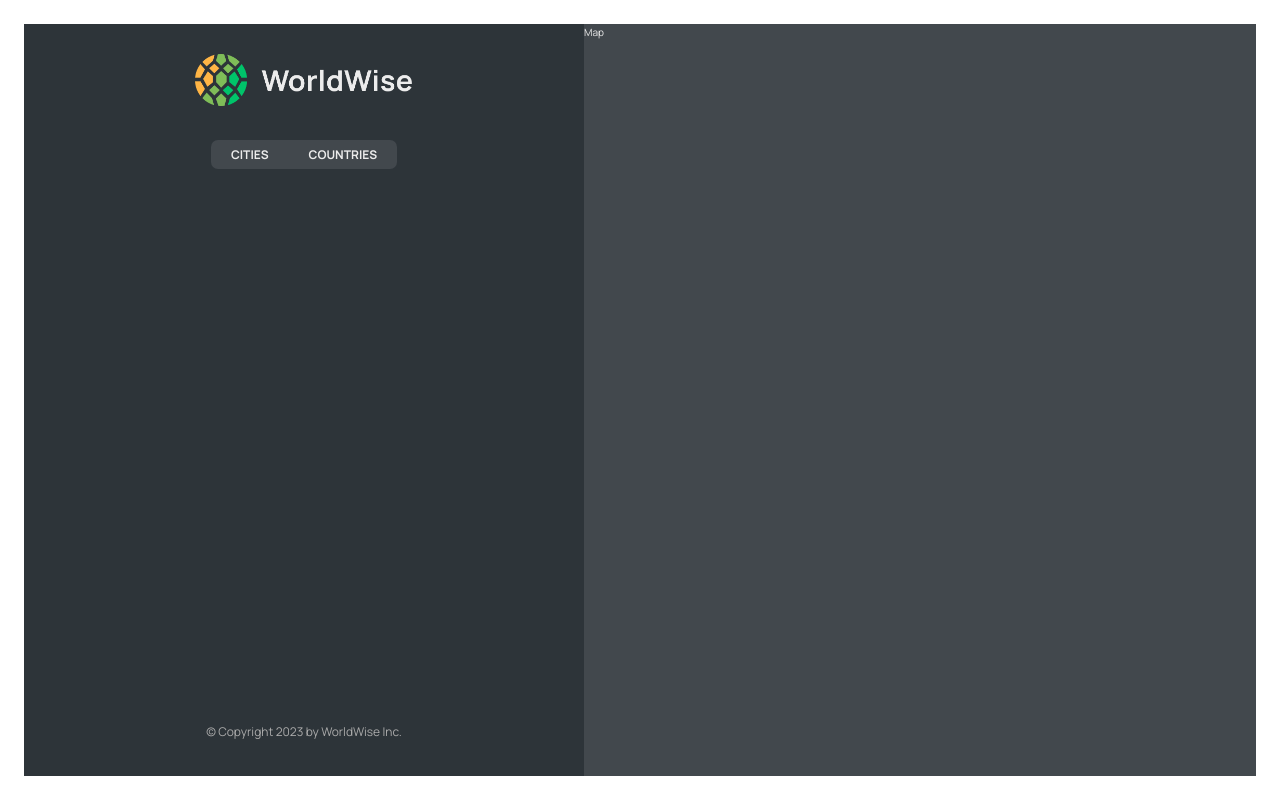
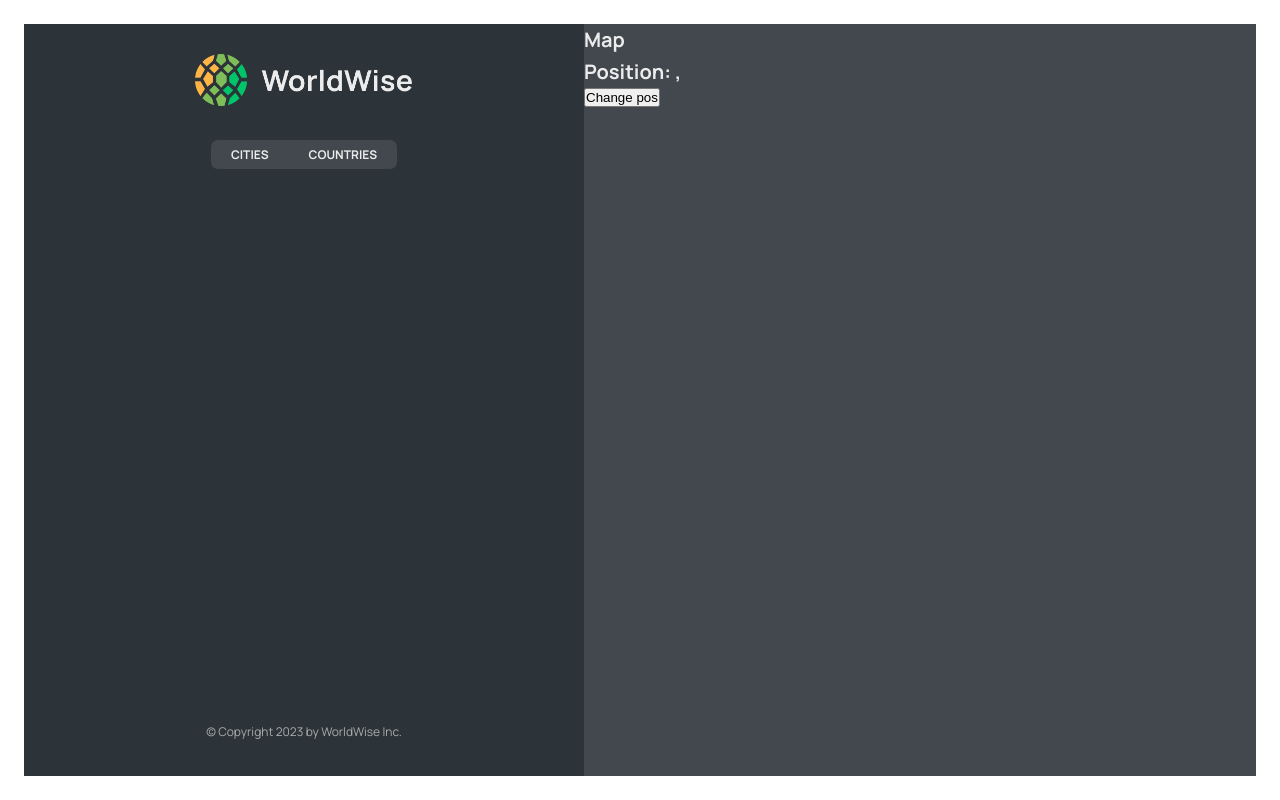
Before and after one commit to adeniyitobi055/WorldWise, a React (Vite) app: page /app in a window 1280 px wide. Built offline with nearby package versions, Linux system fonts and the light colour scheme.

Commit message:
Update Map.jsx

```diff
--- a/src/components/Map.jsx
+++ b/src/components/Map.jsx
@@ -1,8 +1,25 @@
+import { useNavigate, useSearchParams } from "react-router-dom";
 import styles from "./Map.module.css";
-import Sidebar from "./Sidebar";
 
 function Map() {
-  return <div className={styles.mapContainer}>Map</div>;
+  const navigate = useNavigate();
+
+  const [searchParams, setSearchParams] = useSearchParams();
+
+  const lat = searchParams.get("lat");
+  const lng = searchParams.get("lng");
+
+  return (
+    <div className={styles.mapContainer} onClick={() => navigate("form")}>
+      <h1>Map</h1>
+      <h1>
+        Position: {lat}, {lng}
+      </h1>
+      <button onClick={() => setSearchParams({ lat: 23, lng: 50 })}>
+        Change pos
+      </button>
+    </div>
+  );
 }
 
 export default Map;
```
